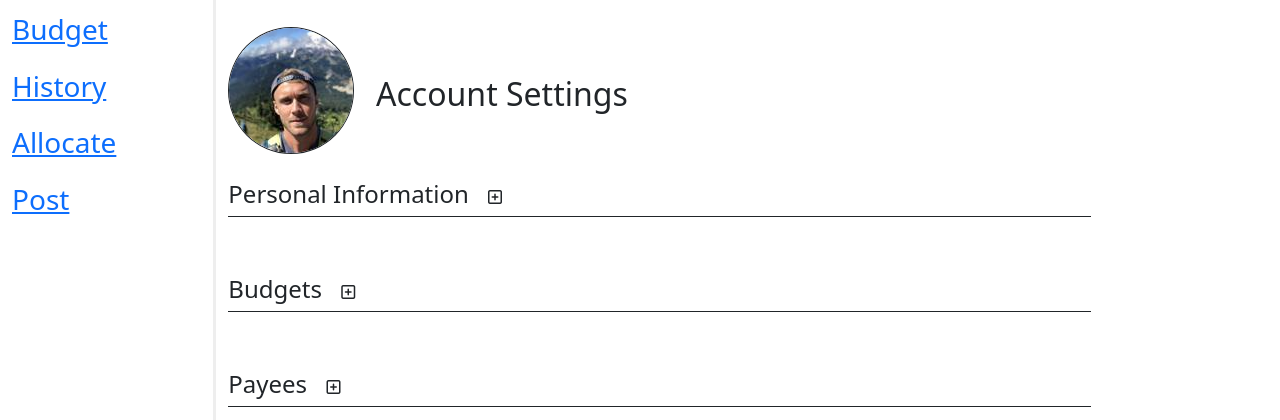
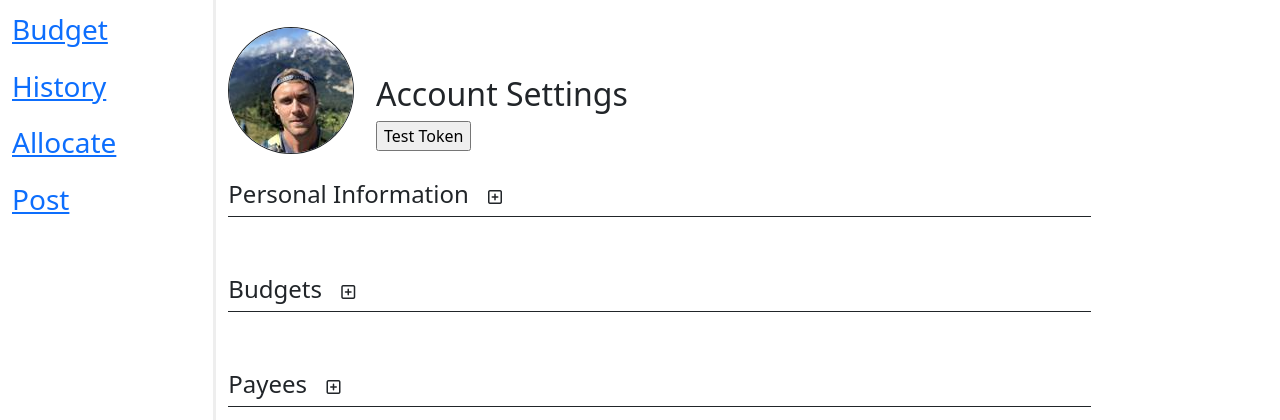
Before and after one commit to TechToysAreFun/myDialedBudget, a Flask app: page /settings in a window 1280 px wide. Shown: the part 57-477 px from the top of the page. Run offline with Flask 2, Linux system fonts and the light colour scheme; a user stored in the database is signed in; some libraries are stand-ins or nearby versions.

Commit message:
Complete token generation and verification tests

```diff
--- a/application/__init__.py
+++ b/application/__init__.py
@@ -10,6 +10,8 @@ app = Flask(__name__)
 
 # Maue sure the server auto-updates templates when any changes are made
 app.config["TEMPLATES_AUTO_RELOAD"] = True
+
+app.config["SECRET_KEY"] = 'TEST'
 
 # Make sure responses from requests aren't cached
 @app.after_request
@@ -31,7 +33,9 @@ Session(app)
 # Configure CS50 Library to use SQLite database
 db = SQL("sqlite:///application/final.db")
 
+# Set global variable that will hold the user's navbar avatar
 nav_avatar = '/static/avatars/nav/default.png'
+
 
 
 # routes must be imported after the database is initialized above because routes uses the db.
--- a/application/routes.py
+++ b/application/routes.py
@@ -9,6 +9,7 @@ import datetime
 import re
 from application.helpers import login_required
 from application import db
+from itsdangerous import TimedJSONWebSignatureSerializer as Serializer
 
 
 """ ---------- I N D E X ------------------------------------------------------------------------------------------ """
@@ -1066,6 +1067,20 @@ def settings_usage(usage):
         return redirect(url_for('settings'))
 
 
+    if usage == 'reset_token':
+        # Get user ID and pass to get_reset_token()
+        user_id = session['user_id']
+
+        token = get_reset_token(user_id, 1800)
+
+        user = verify_reset_token(token)
+
+        return render_template('test.html', test=user)
+
+
+
+
+
 
 """ ---------- S E T T I N G S  ------------------------------------------------------------------------------------------ """
 @app.route('/settings')
@@ -1109,9 +1124,21 @@ def logout():
     # Send user back to index, which requires login, which will redirect back to login.html
     return redirect(url_for('index'))
 
-
-""" ---------- N A V   B A R   A V A T A R  ----------"""
+""" -------------------------------------------------------------------------------- """
 
 @app.context_processor
 def context_processor():
     return dict(avatar_key=nav_avatar)
+
+
+def get_reset_token(user_id, expires_sec=1800):
+            s = Serializer(app.config['SECRET_KEY'], expires_sec)
+            return s.dumps({'user_id': user_id}).decode('utf-8')
+
+def verify_reset_token(token):
+    s = Serializer(app.config['SECRET_KEY'])
+    try:
+        user_id = s.loads(token)['user_id']
+    except:
+        return None
+    return db.execute("SELECT user_id, first_name, last_name FROM users WHERE user_id = ?", user_id)
--- a/application/templates/settings.html
+++ b/application/templates/settings.html
@@ -17,6 +17,9 @@
             <div class="col-sm-8">
                 <br><br>
                 <h2>Account Settings</h2>
+                <form action="{{ url_for('settings_usage', usage='reset_token' )}}" method="POST">
+                    <input type="submit" value="Test Token">
+                </form>
             </div>
         </div>
         <div id='edit_avatar' style="display: none" class="row">
```
Also changed, not shown: application/templates/test.html (added, +10 -0 lines), application/helpers.py (line endings or trailing spaces).
